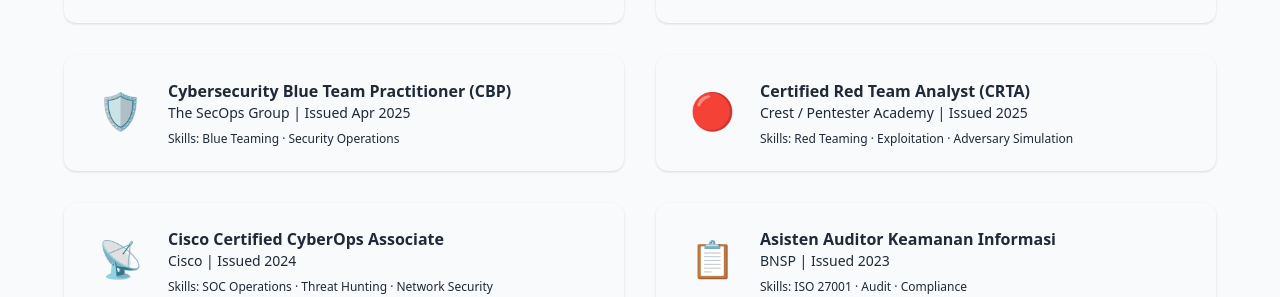
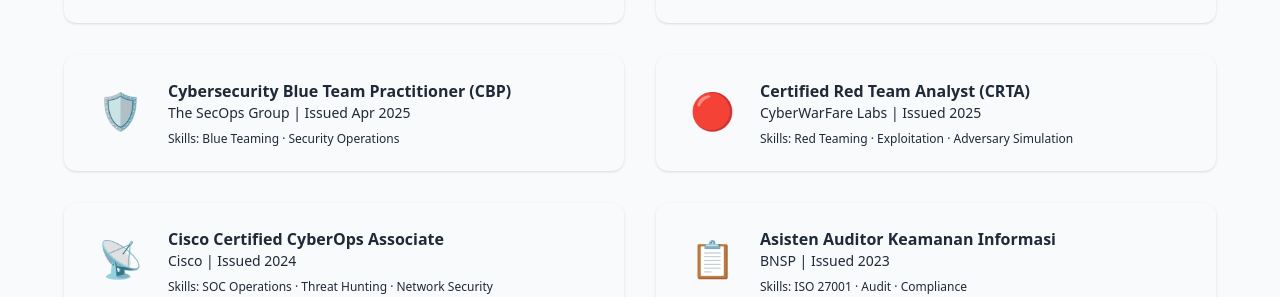
Before and after one commit to antonlepari/antonlepari.github.io, a Jekyll site: the page built from index.html, in a window 1280 px wide and 900 px high, scrolled down 1380 px. Shown: the part 157-454 px from the top of the window. Built offline with Jekyll 4.4.1, drawn with Linux system fonts in a browser that asks for light colours; nearby versions of some CDN libraries.

Commit message:
Bukan CREST huhu

```diff
--- a/index.html
+++ b/index.html
@@ -129,7 +129,7 @@
         <div class="w-16 h-16 shrink-0 flex items-center justify-center text-4xl" role="img" aria-label="CRTA">🔴</div>
         <div>
           <h3 class="font-bold">Certified Red Team Analyst (CRTA)</h3>
-          <p class="text-sm">Crest / Pentester Academy | Issued 2025</p>
+          <p class="text-sm">CyberWarFare Labs | Issued 2025</p>
           <p class="text-xs mt-2">Skills: Red Teaming · Exploitation · Adversary Simulation</p>
         </div>
       </div>
```
